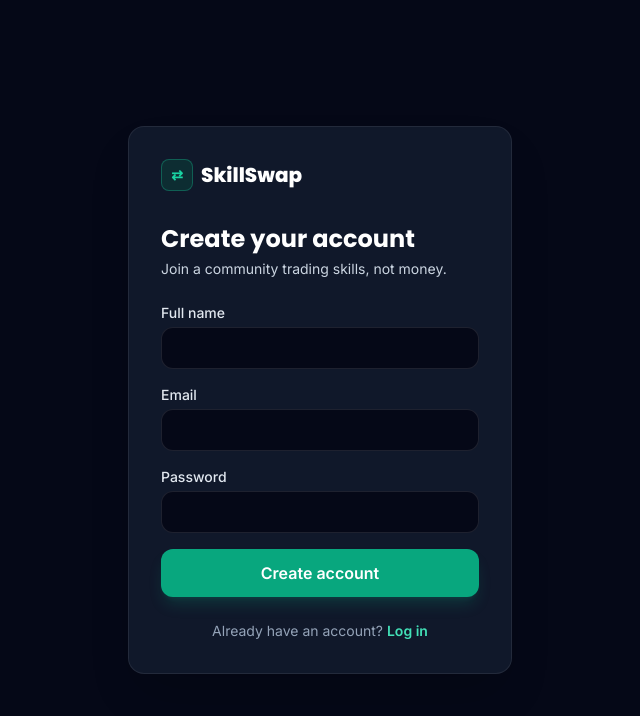
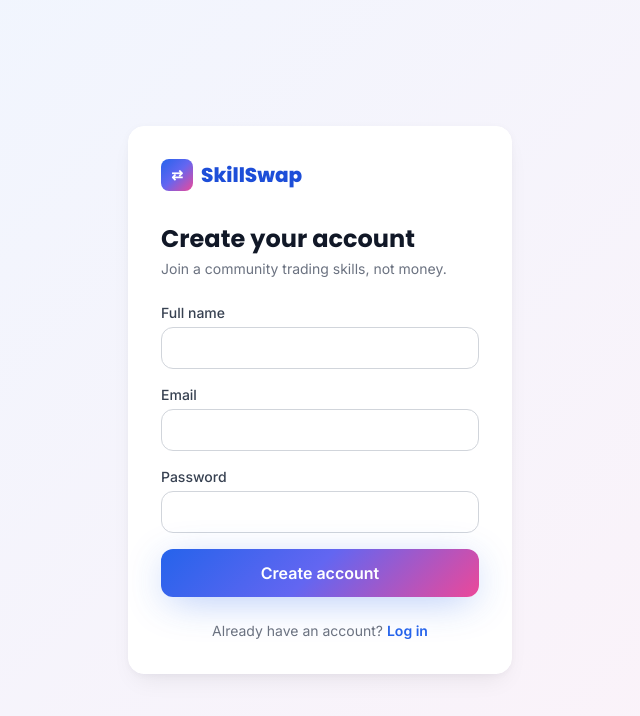
Before and after one commit to Asfiya0301/SkillSwap-Enhanced, a React (Vite) app in the folder client/: page /register in a window 1280 px wide. Shown: the top 716 px of the page, without its empty margins (320-960 px from the left). Built offline with nearby package versions, Linux system fonts and the light colour scheme; no server answers.

Commit message:
Unify project with blue pink theme

```diff
--- a/client/src/pages/Home.jsx
+++ b/client/src/pages/Home.jsx
@@ -1,42 +1,41 @@
 import { Link } from 'react-router-dom';
 
 const Home = () => (
-  <main className="min-h-screen bg-[#050817] text-white">
-    <header className="border-b border-white/[0.06] bg-[#10182a]/95">
+  <main className="min-h-screen bg-brand-gradient-soft text-gray-900">
+    <header className="border-b border-white/70 bg-white/80 backdrop-blur-md">
       <div className="mx-auto flex h-[4.5rem] max-w-6xl items-center justify-between px-5 sm:px-8">
-        <Link to="/" className="flex items-center gap-2.5 text-base font-display font-extrabold tracking-tight text-white">
-          <span className="flex h-8 w-8 items-center justify-center rounded-lg border border-[#19d3a2]/30 bg-[#0d2d32] text-lg text-[#19d3a2]">⇄</span>
-          Skill<span className="text-[#19d3a2]">Swap</span>
+        <Link to="/" className="flex items-center gap-2.5 text-base font-display font-extrabold tracking-tight text-brand-700">
+          <span className="flex h-8 w-8 items-center justify-center rounded-lg bg-brand-gradient text-lg text-white shadow-glow">⇄</span>
+          Skill<span className="text-accent-600">Swap</span>
         </Link>
         <nav className="flex items-center gap-5 text-xs font-semibold sm:gap-7 sm:text-sm">
-          <span className="hidden text-amber-300 sm:inline" aria-hidden="true">☼</span>
-          <Link to="/login" className="text-slate-200 transition hover:text-white">Log in</Link>
-          <Link to="/register" className="rounded-md bg-[#08a77e] px-4 py-2.5 text-white shadow-lg shadow-[#08a77e]/10 transition hover:bg-[#19c592]">Register</Link>
+          <Link to="/login" className="text-gray-500 transition hover:text-gray-900">Log in</Link>
+          <Link to="/register" className="rounded-md bg-brand-600 px-4 py-2.5 text-white shadow-lg shadow-brand-600/20 transition hover:bg-accent-600">Register</Link>
         </nav>
       </div>
     </header>
 
     <section className="relative flex min-h-[calc(100vh-4.5rem)] items-center justify-center overflow-hidden px-5 py-20 sm:px-8">
-      <div className="pointer-events-none absolute left-[-14rem] top-1/4 h-[32rem] w-[32rem] rounded-full bg-[#064d59]/20 blur-[100px]" aria-hidden="true" />
-      <div className="pointer-events-none absolute right-[-16rem] bottom-[-18rem] h-[34rem] w-[34rem] rounded-full bg-[#0b3140]/20 blur-[110px]" aria-hidden="true" />
+      <div className="pointer-events-none absolute left-[-14rem] top-1/4 h-[32rem] w-[32rem] rounded-full bg-brand-200/50 blur-[100px]" aria-hidden="true" />
+      <div className="pointer-events-none absolute right-[-16rem] bottom-[-18rem] h-[34rem] w-[34rem] rounded-full bg-pink-200/50 blur-[110px]" aria-hidden="true" />
       <div className="relative z-10 mx-auto max-w-4xl text-center animate-fadeUp">
-        <div className="mb-7 inline-flex items-center gap-2 rounded-full border border-[#0db58c]/35 bg-[#092c32] px-3.5 py-1.5 text-[10px] font-bold uppercase tracking-[0.12em] text-[#42e0b7] sm:text-xs">
-          <span className="text-[#19d3a2]">⇄</span> Exchange knowledge. Grow together.
+        <div className="mb-7 inline-flex items-center gap-2 rounded-full border border-brand-200 bg-brand-50 px-3.5 py-1.5 text-[10px] font-bold uppercase tracking-[0.12em] text-brand-700 sm:text-xs">
+          <span className="text-accent-600">⇄</span> Exchange knowledge. Grow together.
         </div>
-        <h1 className="mx-auto max-w-4xl text-4xl font-display font-extrabold leading-[1.08] tracking-tight text-slate-50 sm:text-6xl lg:text-[4.4rem]">
-          Bridge the gap between <span className="text-[#19d3a2]">what you know</span> and <span className="text-[#19d3a2]">what you want to learn.</span>
+        <h1 className="mx-auto max-w-4xl text-4xl font-display font-extrabold leading-[1.08] tracking-tight text-gray-950 sm:text-6xl lg:text-[4.4rem]">
+          Bridge the gap between <span className="text-brand-600">what you know</span> and <span className="text-accent-600">what you want to learn.</span>
         </h1>
-        <p className="mx-auto mt-7 max-w-2xl text-sm leading-7 text-slate-300 sm:text-base">
+        <p className="mx-auto mt-7 max-w-2xl text-sm leading-7 text-gray-600 sm:text-base">
           SkillSwap is a peer learning community where people share practical skills, find the right exchange, and make progress together in real time.
         </p>
         <div className="mt-9 flex flex-wrap justify-center gap-3">
-          <Link to="/register" className="inline-flex items-center gap-2 rounded-lg bg-[#08a77e] px-5 py-3.5 text-sm font-bold text-white shadow-xl shadow-[#08a77e]/20 transition hover:-translate-y-0.5 hover:bg-[#19c592]">Get started today <span aria-hidden="true">→</span></Link>
-          <Link to="/login" className="inline-flex items-center rounded-lg border border-white/10 bg-[#111a2d] px-5 py-3.5 text-sm font-bold text-slate-100 transition hover:border-white/25 hover:bg-[#18233b]">Sign in</Link>
+          <Link to="/register" className="inline-flex items-center gap-2 rounded-lg bg-brand-gradient px-5 py-3.5 text-sm font-bold text-white shadow-glow transition hover:-translate-y-0.5">Get started today <span aria-hidden="true">→</span></Link>
+          <Link to="/login" className="inline-flex items-center rounded-lg border border-gray-200 bg-white px-5 py-3.5 text-sm font-bold text-gray-700 transition hover:border-brand-300 hover:text-brand-700">Sign in</Link>
         </div>
-        <div className="mx-auto mt-16 grid max-w-xl grid-cols-3 border-t border-white/[0.07] pt-6 text-left">
-          <div className="border-r border-white/[0.12] px-3 sm:px-6"><p className="text-lg font-display font-bold text-white">Teach</p><p className="mt-1 text-[11px] text-slate-300">your strengths</p></div>
-          <div className="border-r border-white/[0.12] px-3 text-center sm:px-6"><p className="text-lg font-display font-bold text-[#42e0b7]">Match</p><p className="mt-1 text-[11px] text-slate-300">your goals</p></div>
-          <div className="px-3 text-right sm:px-6"><p className="text-lg font-display font-bold text-white">Learn</p><p className="mt-1 text-[11px] text-slate-300">at your pace</p></div>
+        <div className="mx-auto mt-16 grid max-w-xl grid-cols-3 border-t border-gray-200 pt-6 text-left">
+          <div className="border-r border-gray-200 px-3 sm:px-6"><p className="text-lg font-display font-bold text-gray-900">Teach</p><p className="mt-1 text-[11px] text-gray-500">your strengths</p></div>
+          <div className="border-r border-gray-200 px-3 text-center sm:px-6"><p className="text-lg font-display font-bold text-brand-600">Match</p><p className="mt-1 text-[11px] text-gray-500">your goals</p></div>
+          <div className="px-3 text-right sm:px-6"><p className="text-lg font-display font-bold text-gray-900">Learn</p><p className="mt-1 text-[11px] text-gray-500">at your pace</p></div>
         </div>
       </div>
     </section>
--- a/client/src/pages/Login.jsx
+++ b/client/src/pages/Login.jsx
@@ -26,35 +26,35 @@ const Login = () => {
   };
 
   return (
-    <div className="min-h-screen flex items-center justify-center bg-[#050817] px-4 py-12 text-white">
-      <div className="w-full max-w-sm rounded-2xl border border-white/[0.08] bg-[#10182a] p-8 shadow-2xl shadow-black/20 animate-fadeUp">
-        <div className="flex items-center gap-2 text-xl font-display font-extrabold text-white mb-8">
-          <span className="w-8 h-8 rounded-lg border border-[#19d3a2]/30 bg-[#0d2d32] text-[#19d3a2] flex items-center justify-center text-sm">⇄</span>
+    <div className="min-h-screen flex items-center justify-center bg-brand-gradient-soft px-4 py-12 text-gray-900">
+      <div className="w-full max-w-sm rounded-2xl border border-white bg-white p-8 shadow-card animate-fadeUp">
+        <div className="flex items-center gap-2 text-xl font-display font-extrabold text-brand-700 mb-8">
+          <span className="w-8 h-8 rounded-lg bg-brand-gradient text-white flex items-center justify-center text-sm">⇄</span>
           SkillSwap
         </div>
 
         <h1 className="text-2xl font-display font-bold mb-1">Welcome back</h1>
-        <p className="text-slate-300 text-sm mb-6">Log in to trade skills with your peers.</p>
+        <p className="text-gray-500 text-sm mb-6">Log in to trade skills with your peers.</p>
 
         <form onSubmit={submit} className="space-y-4">
           <div>
-            <label className="block text-sm font-medium text-slate-200 mb-1">Email</label>
+            <label className="block text-sm font-medium text-gray-700 mb-1">Email</label>
             <input
               required
               type="email"
               value={form.email}
               onChange={(e) => setForm({ ...form, email: e.target.value })}
-              className="w-full border border-white/10 bg-[#050817] text-white placeholder:text-slate-500 rounded-xl px-4 py-2.5 text-sm focus:outline-none focus:ring-2 focus:ring-[#19d3a2] focus:border-transparent"
+              className="w-full border border-gray-300 rounded-xl px-4 py-2.5 text-sm focus:outline-none focus:ring-2 focus:ring-brand-400 focus:border-transparent"
             />
           </div>
           <div>
-            <label className="block text-sm font-medium text-slate-200 mb-1">Password</label>
+            <label className="block text-sm font-medium text-gray-700 mb-1">Password</label>
             <input
               required
               type="password"
               value={form.password}
               onChange={(e) => setForm({ ...form, password: e.target.value })}
-              className="w-full border border-white/10 bg-[#050817] text-white placeholder:text-slate-500 rounded-xl px-4 py-2.5 text-sm focus:outline-none focus:ring-2 focus:ring-[#19d3a2] focus:border-transparent"
+              className="w-full border border-gray-300 rounded-xl px-4 py-2.5 text-sm focus:outline-none focus:ring-2 focus:ring-brand-400 focus:border-transparent"
             />
           </div>
 
@@ -64,15 +64,15 @@ const Login = () => {
 
           <button
             disabled={submitting}
-            className="w-full bg-[#08a77e] text-white font-semibold py-3 rounded-xl shadow-lg shadow-[#08a77e]/20 hover:bg-[#19c592] transition-all disabled:opacity-50"
+            className="w-full bg-brand-gradient text-white font-semibold py-3 rounded-xl shadow-glow hover:opacity-95 transition-all disabled:opacity-50"
           >
             {submitting ? 'Logging in...' : 'Log in'}
           </button>
         </form>
 
-        <p className="text-center text-sm text-slate-400 mt-6">
+        <p className="text-center text-sm text-gray-500 mt-6">
           Don't have an account?{' '}
-          <Link to="/register" className="text-[#42e0b7] font-semibold hover:underline">
+          <Link to="/register" className="text-brand-600 font-semibold hover:underline">
             Sign up
           </Link>
         </p>
--- a/client/src/pages/Register.jsx
+++ b/client/src/pages/Register.jsx
@@ -26,45 +26,45 @@ const Register = () => {
   };
 
   return (
-    <div className="min-h-screen flex items-center justify-center bg-[#050817] px-4 py-12 text-white">
-      <div className="w-full max-w-sm rounded-2xl border border-white/[0.08] bg-[#10182a] p-8 shadow-2xl shadow-black/20 animate-fadeUp">
-        <div className="flex items-center gap-2 text-xl font-display font-extrabold text-white mb-8">
-          <span className="w-8 h-8 rounded-lg border border-[#19d3a2]/30 bg-[#0d2d32] text-[#19d3a2] flex items-center justify-center text-sm">⇄</span>
+    <div className="min-h-screen flex items-center justify-center bg-brand-gradient-soft px-4 py-12 text-gray-900">
+      <div className="w-full max-w-sm rounded-2xl border border-white bg-white p-8 shadow-card animate-fadeUp">
+        <div className="flex items-center gap-2 text-xl font-display font-extrabold text-brand-700 mb-8">
+          <span className="w-8 h-8 rounded-lg bg-brand-gradient text-white flex items-center justify-center text-sm">⇄</span>
           SkillSwap
         </div>
 
         <h1 className="text-2xl font-display font-bold mb-1">Create your account</h1>
-        <p className="text-slate-300 text-sm mb-6">Join a community trading skills, not money.</p>
+        <p className="text-gray-500 text-sm mb-6">Join a community trading skills, not money.</p>
 
         <form onSubmit={submit} className="space-y-4">
           <div>
-            <label className="block text-sm font-medium text-slate-200 mb-1">Full name</label>
+            <label className="block text-sm font-medium text-gray-700 mb-1">Full name</label>
             <input
               required
               value={form.name}
               onChange={(e) => setForm({ ...form, name: e.target.value })}
-              className="w-full border border-white/10 bg-[#050817] text-white placeholder:text-slate-500 rounded-xl px-4 py-2.5 text-sm focus:outline-none focus:ring-2 focus:ring-[#19d3a2] focus:border-transparent"
+              className="w-full border border-gray-300 rounded-xl px-4 py-2.5 text-sm focus:outline-none focus:ring-2 focus:ring-brand-400 focus:border-transparent"
             />
           </div>
           <div>
-            <label className="block text-sm font-medium text-slate-200 mb-1">Email</label>
+            <label className="block text-sm font-medium text-gray-700 mb-1">Email</label>
             <input
               required
               type="email"
               value={form.email}
               onChange={(e) => setForm({ ...form, email: e.target.value })}
-              className="w-full border border-white/10 bg-[#050817] text-white placeholder:text-slate-500 rounded-xl px-4 py-2.5 text-sm focus:outline-none focus:ring-2 focus:ring-[#19d3a2] focus:border-transparent"
+              className="w-full border border-gray-300 rounded-xl px-4 py-2.5 text-sm focus:outline-none focus:ring-2 focus:ring-brand-400 focus:border-transparent"
             />
           </div>
           <div>
-            <label className="block text-sm font-medium text-slate-200 mb-1">Password</label>
+            <label className="block text-sm font-medium text-gray-700 mb-1">Password</label>
             <input
               required
               minLength={6}
               type="password"
               value={form.password}
               onChange={(e) => setForm({ ...form, password: e.target.value })}
-              className="w-full border border-white/10 bg-[#050817] text-white placeholder:text-slate-500 rounded-xl px-4 py-2.5 text-sm focus:outline-none focus:ring-2 focus:ring-[#19d3a2] focus:border-transparent"
+              className="w-full border border-gray-300 rounded-xl px-4 py-2.5 text-sm focus:outline-none focus:ring-2 focus:ring-brand-400 focus:border-transparent"
             />
           </div>
 
@@ -74,15 +74,15 @@ const Register = () => {
 
           <button
             disabled={submitting}
-            className="w-full bg-[#08a77e] text-white font-semibold py-3 rounded-xl shadow-lg shadow-[#08a77e]/20 hover:bg-[#19c592] transition-all disabled:opacity-50"
+            className="w-full bg-brand-gradient text-white font-semibold py-3 rounded-xl shadow-glow hover:opacity-95 transition-all disabled:opacity-50"
           >
             {submitting ? 'Creating account...' : 'Create account'}
           </button>
         </form>
 
-        <p className="text-center text-sm text-slate-400 mt-6">
+        <p className="text-center text-sm text-gray-500 mt-6">
           Already have an account?{' '}
-          <Link to="/login" className="text-[#42e0b7] font-semibold hover:underline">
+          <Link to="/login" className="text-brand-600 font-semibold hover:underline">
             Log in
           </Link>
         </p>
--- a/client/tailwind.config.js
+++ b/client/tailwind.config.js
@@ -9,24 +9,29 @@ export default {
       },
       colors: {
         brand: {
-          50: '#f2f4ff',
-          100: '#e5e9fe',
-          400: '#7d84f2',
-          500: '#6c63e8',
-          600: '#5647d6',
-          700: '#4636b3',
+          50: '#eff6ff',
+          100: '#dbeafe',
+          200: '#bfdbfe',
+          300: '#93c5fd',
+          400: '#60a5fa',
+          500: '#3b82f6',
+          600: '#2563eb',
+          700: '#1d4ed8',
+          800: '#1e40af',
+          900: '#1e3a8a',
         },
         accent: {
-          500: '#ff7e5f',
-          600: '#f4633f',
+          500: '#ec4899',
+          600: '#db2777',
+          700: '#be185d',
         },
       },
       backgroundImage: {
-        'brand-gradient': 'linear-gradient(135deg, #6c63e8 0%, #8f6ae8 45%, #ff7e5f 100%)',
-        'brand-gradient-soft': 'linear-gradient(135deg, #f2f4ff 0%, #fdf1ee 100%)',
+        'brand-gradient': 'linear-gradient(135deg, #2563eb 0%, #6366f1 48%, #ec4899 100%)',
+        'brand-gradient-soft': 'linear-gradient(135deg, #eff6ff 0%, #fdf2f8 100%)',
       },
       boxShadow: {
-        glow: '0 8px 40px -8px rgba(108, 99, 232, 0.45)',
+        glow: '0 8px 40px -8px rgba(37, 99, 235, 0.42)',
         card: '0 2px 8px rgba(20, 20, 43, 0.04), 0 12px 24px -8px rgba(20, 20, 43, 0.08)',
       },
       keyframes: {
```
